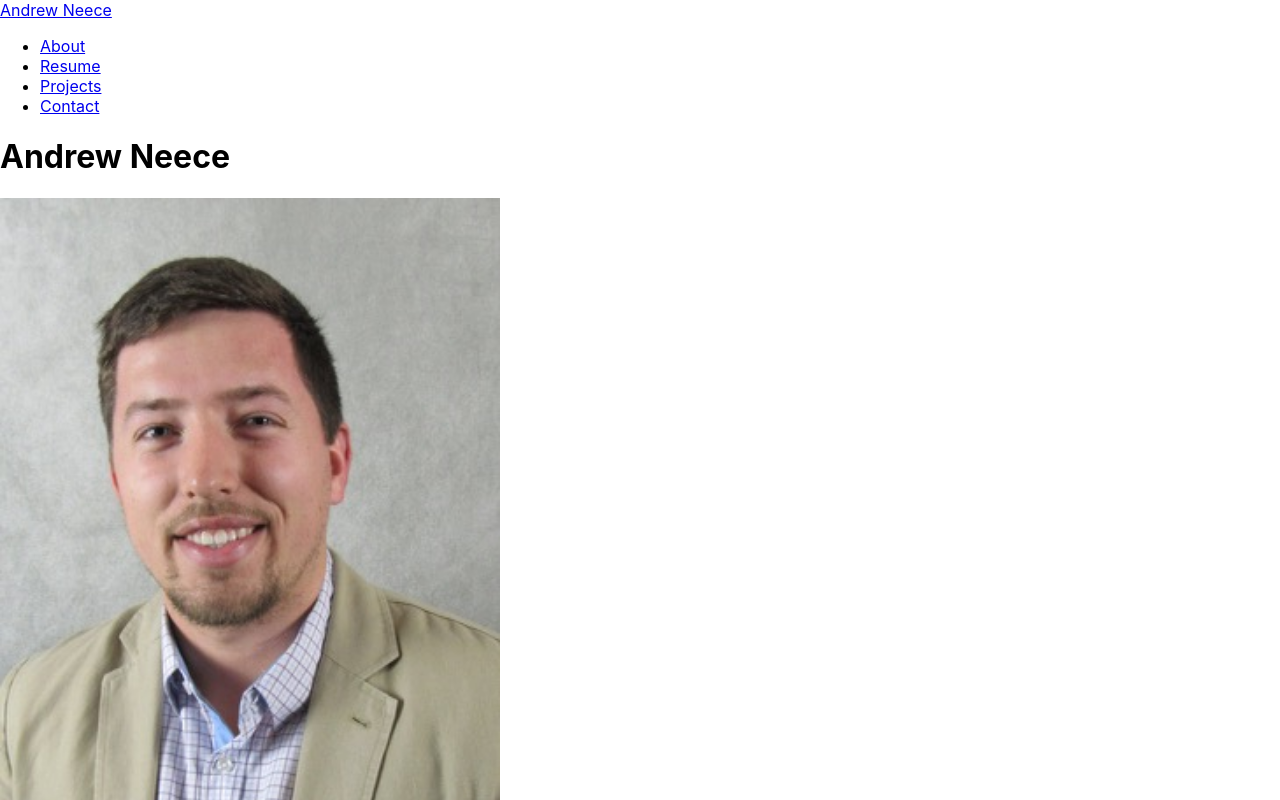
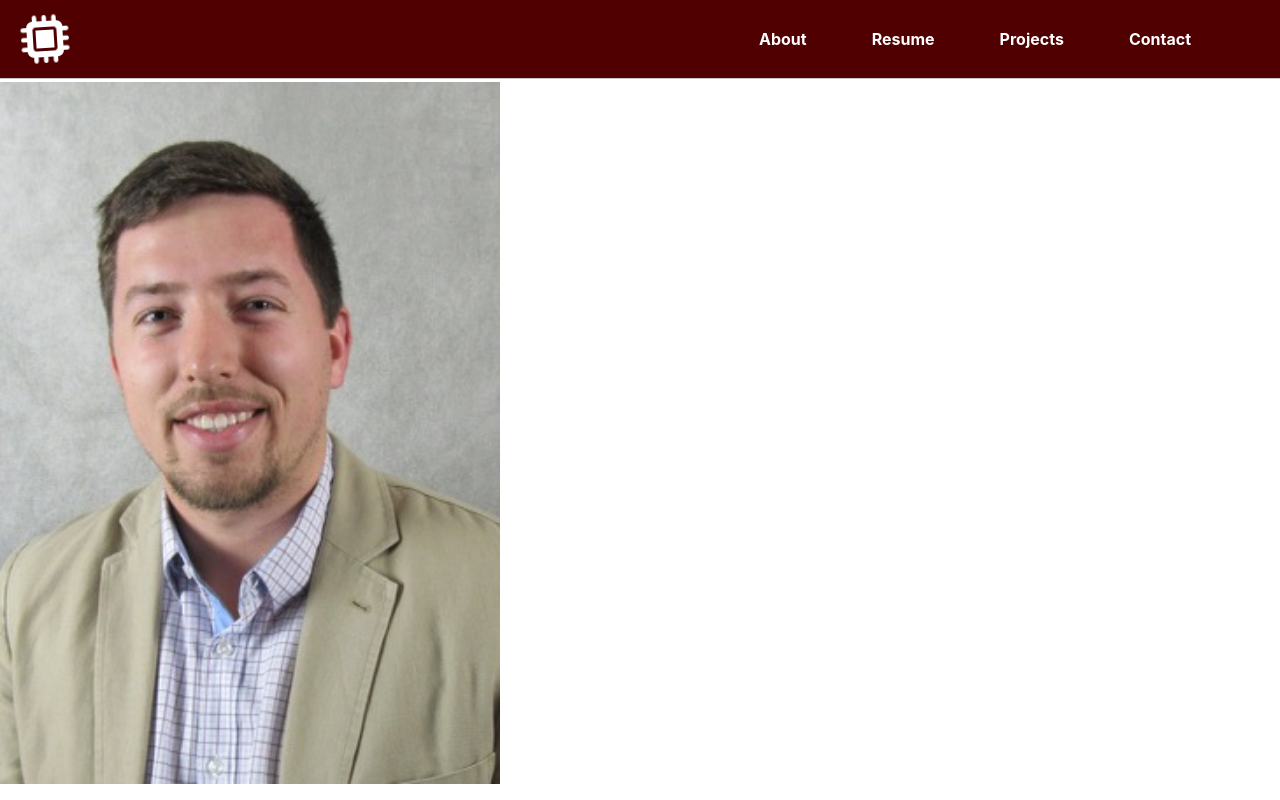
Before and after one commit to dneece522/portfolio, a React (Create React App) app: page / in a window 1280 px wide. Shown: the top 800 px of the page. Built offline with nearby package versions, Linux system fonts and the light colour scheme.

Commit message:
style NavBar

```diff
--- a/package.json
+++ b/package.json
@@ -3,6 +3,9 @@
   "version": "0.1.0",
   "private": true,
   "dependencies": {
+    "@fortawesome/fontawesome-svg-core": "^6.3.0",
+    "@fortawesome/free-solid-svg-icons": "^6.3.0",
+    "@fortawesome/react-fontawesome": "^0.2.0",
     "@testing-library/jest-dom": "^5.16.5",
     "@testing-library/react": "^13.4.0",
     "@testing-library/user-event": "^13.5.0",
--- a/src/App.js
+++ b/src/App.js
@@ -1,6 +1,6 @@
 import './App.css'
 import { Routes, Route } from 'react-router-dom'
-import NavBar from './components/NavBar'
+import NavBar from './components/NavBar/NavBar'
 import About from './pages/About'
 import Contact from './pages/Contact'
 import Home from './pages/Home'
--- a/src/components/NavBar.jsx
+++ /dev/null
@@ -1,25 +0,0 @@
-import { Link } from "react-router-dom"
-
-const NavBar = () => {
-  return (
-    <nav>
-      <Link to='/'>Andrew Neece</Link>
-      <ul>
-        <li>
-          <Link to='/about'>About</Link>
-        </li>
-        <li>
-          <Link to='/resume'>Resume</Link>
-        </li>
-        <li>
-          <Link to='/projects'>Projects</Link>
-        </li>
-        <li>
-          <Link to='/contact'>Contact</Link>
-        </li>
-      </ul>
-    </nav>
-  )
-}
-
-export default NavBar
--- /dev/null
+++ b/src/components/NavBar/NavBar.jsx
@@ -0,0 +1,28 @@
+import { Link } from "react-router-dom"
+import styles from './NavBar.module.css'
+import { FontAwesomeIcon } from "@fortawesome/react-fontawesome"
+import { faMicrochip } from "@fortawesome/free-solid-svg-icons"
+
+const NavBar = () => {
+  return (
+    <nav className={styles.container}>
+      <Link className={styles.icon} to='/'><FontAwesomeIcon icon={faMicrochip} size={'3x'} spin /></Link>
+      <ul>
+        <li>
+          <Link className={styles.links} to='/about'>About</Link>
+        </li>
+        <li>
+          <Link className={styles.links} to='/resume'>Resume</Link>
+        </li>
+        <li>
+          <Link className={styles.links} to='/projects'>Projects</Link>
+        </li>
+        <li>
+          <Link className={styles.links} to='/contact'>Contact</Link>
+        </li>
+      </ul>
+    </nav>
+  )
+}
+
+export default NavBar
--- /dev/null
+++ b/src/components/NavBar/NavBar.module.css
@@ -0,0 +1,49 @@
+.container {
+  top: 0;
+  z-index: 1;
+  width: 100%;
+  height: 50px;
+  display: flex;
+  position: fixed;
+  padding: 14px 21px;
+  align-items: center;
+  background: #500000;
+  border-bottom: 1px solid rgb(200, 200, 200);
+}
+
+.container ul {
+  margin: 0;
+  margin-right: 100px;
+  width: 100%;
+  display: flex;
+  gap: 10px;
+  list-style: none;
+  font-weight: bold;
+  align-items: center;
+  justify-content: flex-end;
+}
+
+.container li {
+  margin-left: 35px;
+  text-align: right;
+}
+
+.icon {
+  color: #ffffff;
+}
+
+.icon:hover {
+  color: #cccccc;
+}
+
+.links {
+  color: #ffffff;
+  text-decoration: none;
+  padding: 10px;
+  border-radius: 8px;
+}
+
+.links:hover {
+  color: #500000;
+  background-color: #ffffff;
+}
```
Also changed, not shown: 1 other file (tests, documents, lock files or other folders).
